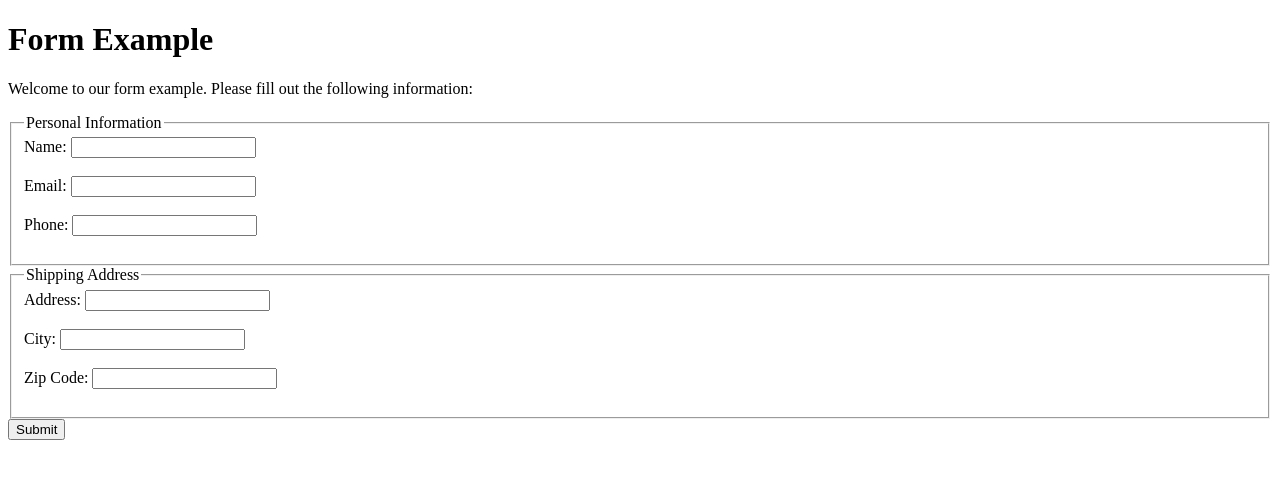
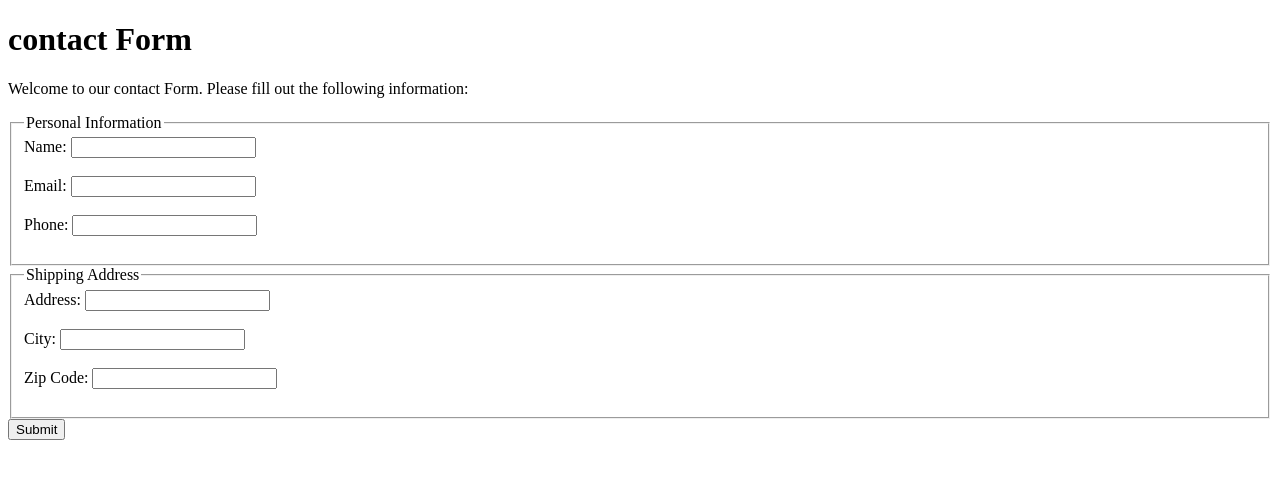
Before and after one commit to hackwellbn/soft_net, a plain HTML site: page Contacts.html in a window 1280 px wide. Drawn offline with Linux system fonts and the light colour scheme.

Commit message:
Update Contacts.html
Modified the heading

```diff
--- a/Contacts.html
+++ b/Contacts.html
@@ -3,12 +3,12 @@
 <head>
     <meta charset="UTF-8">
     <meta name="viewport" content="width=device-width, initial-scale=1.0">
-    <title>Fieldset and Legend Example</title>
+    <title>contacts | Fieldset and Legend</title>
 </head>
 <body>
     <header>
-        <h1>Form Example</h1>
-        <p>Welcome to our form example. Please fill out the following information:</p>
+        <h1>contact Form</h1>
+        <p>Welcome to our contact Form. Please fill out the following information:</p>
     </header>
 
     <main>
```
